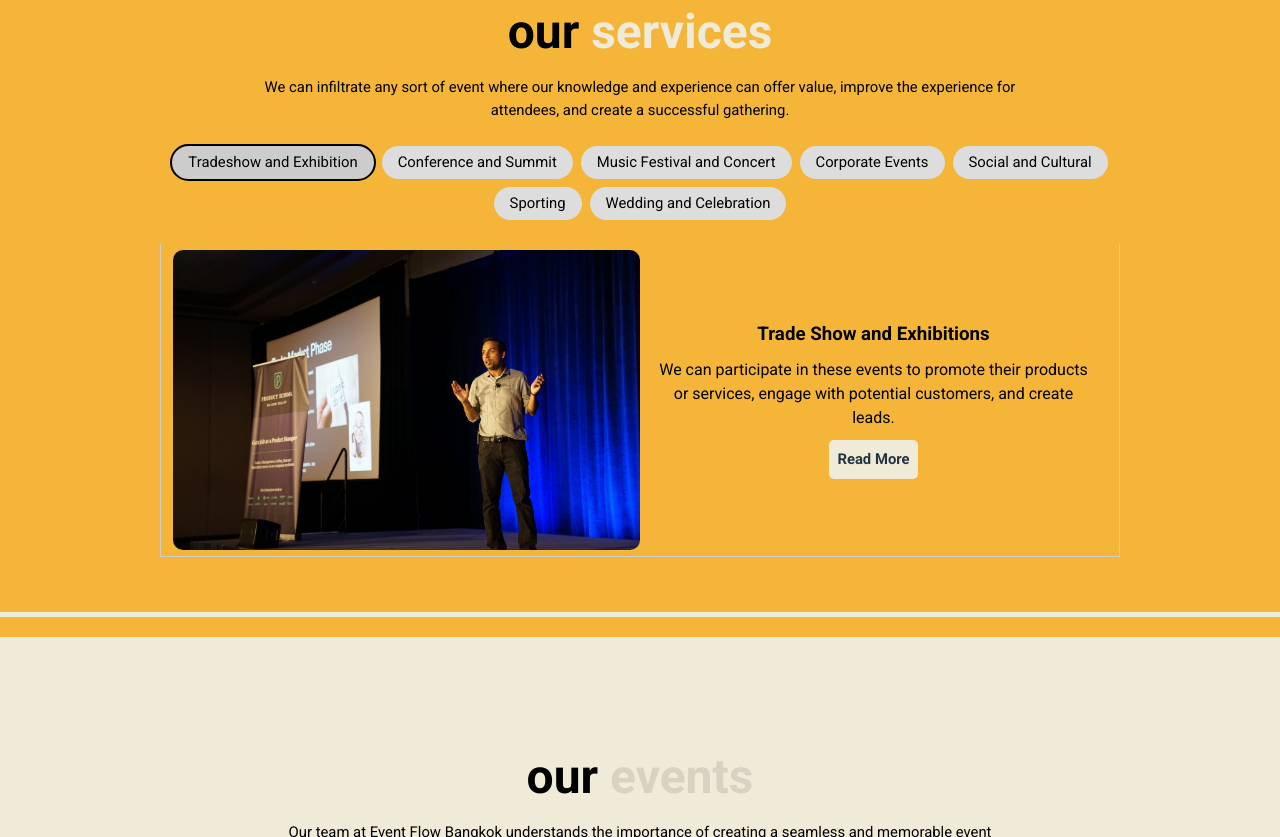
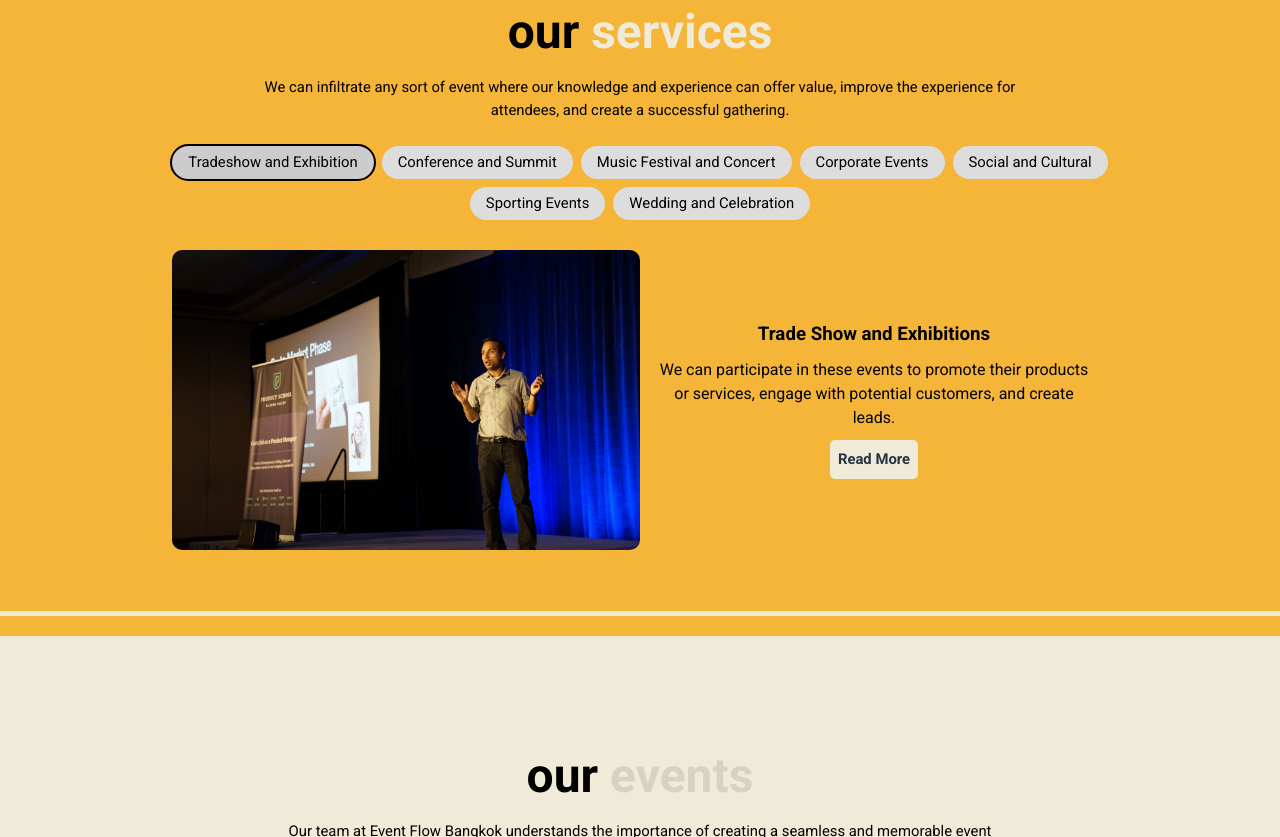
Before and after one commit to r-zepeda/event-flows-v2, a website built with Vite: page index.html in a window 1280 px wide. Shown: the part 912-1749 px from the top of the page. Built offline with nearby package versions, Linux system fonts and the light colour scheme.

Commit message:
Bug Fixes

```diff
--- a/index.html
+++ b/index.html
@@ -116,7 +116,7 @@
             <button class="tablinks" onclick="openCity(event, 'MC')">Music Festival and Concert</button>
             <button class="tablinks" onclick="openCity(event, 'CE')">Corporate Events</button>
             <button class="tablinks" onclick="openCity(event, 'SC')">Social and Cultural</button>
-            <button class="tablinks" onclick="openCity(event, 'SS')">Sporting</button>
+            <button class="tablinks" onclick="openCity(event, 'SS')">Sporting Events</button>
             <button class="tablinks" onclick="openCity(event, 'WC')">Wedding and Celebration</button>
           </div>
 
--- a/styles/main_services.css
+++ b/styles/main_services.css
@@ -33,6 +33,41 @@
     gap: 0.5rem;
     padding: 0.5rem;
 }
+
+/* Style the tab */
+
+  /* Style the buttons that are used to open the tab content */
+  .tab button {
+    background-color: inherit;
+    float: left;
+    outline: none;
+    cursor: pointer;
+    padding: 0.5rem 1rem;
+    transition: transform 0.3s ease;
+    border-radius: 100px;
+    font-size: var(--size-base);
+    background-color: #ddd;
+  }
+
+  /* Change background color of buttons on hover */
+  .tab button:hover {
+    background-color: #ddd;
+    transform: translateY(-3px);
+    outline: 2px solid rgba(0, 0, 0, 0.3);
+  }
+
+  /* Create an active/current tablink class */
+  .tab button.active {
+    background-color: #ccc;
+    outline: 2px solid black;
+  }
+
+  /* Style the tab content */
+  .tabcontent {
+    display: none;
+    padding: 6px 12px;
+    border-top: none;
+  }
 
 
 .services_list_inner {
--- a/styles/test.css
+++ b/styles/test.css
@@ -30,6 +30,5 @@
   .tabcontent {
     display: none;
     padding: 6px 12px;
-    border: 1px solid #ccc;
     border-top: none;
   }
```
